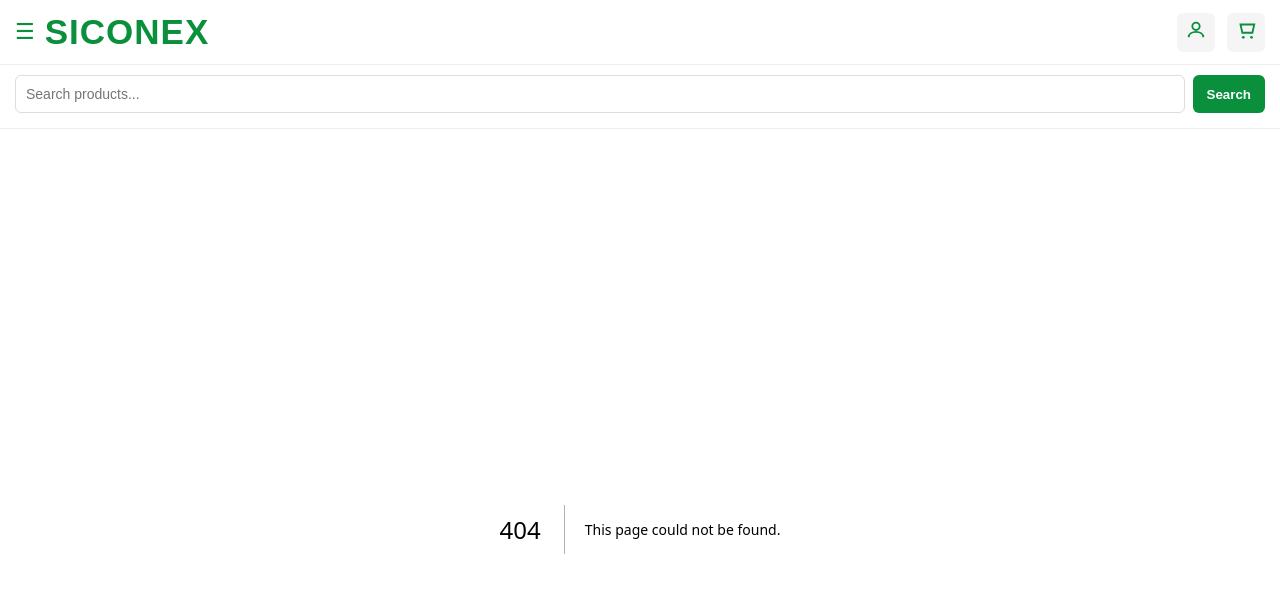
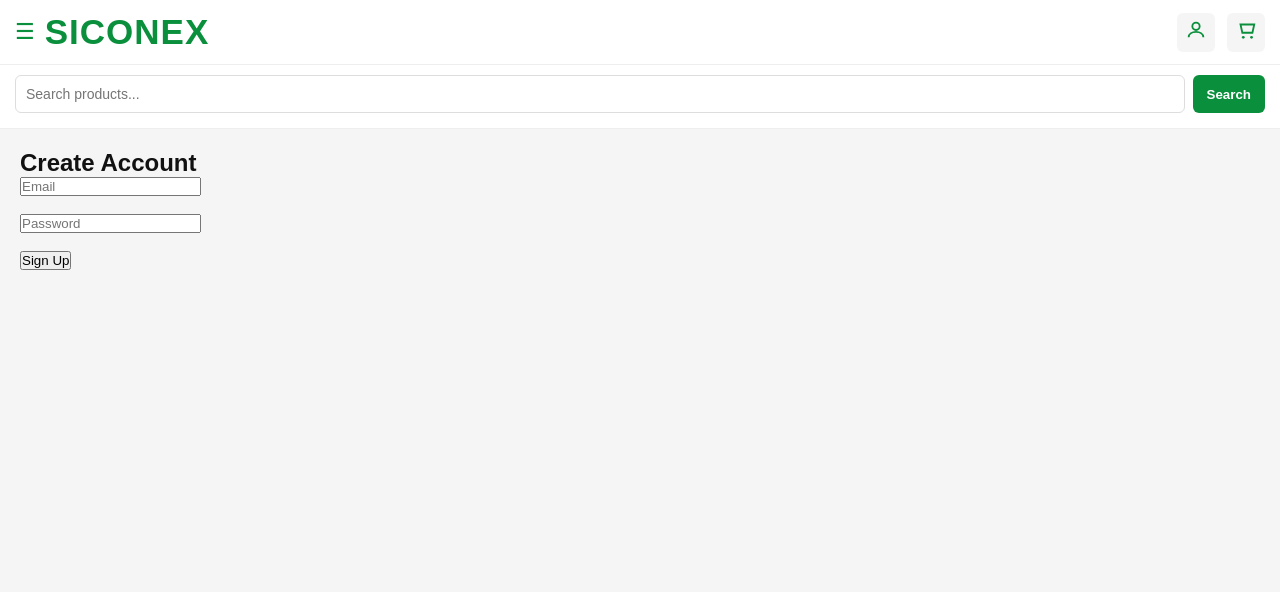
Before and after one commit to protichenoch1/siconex1, a Next.js app: page /auth/signup in a window 1280 px wide. Before the commit this address had no page. Shown: the top 592 px of the page. Built offline with nearby package versions, Linux system fonts and the light colour scheme.

Commit message:
Implement signup page with email and password

```diff
--- /dev/null
+++ b/app/auth/signup/page.js
@@ -0,0 +1,51 @@
+"use client";
+
+import { useState } from "react";
+import { supabase } from "@/lib/supabase";
+import { useRouter } from "next/navigation";
+
+export default function Signup() {
+  const router = useRouter();
+  const [email, setEmail] = useState("");
+  const [password, setPassword] = useState("");
+
+  const handleSignup = async () => {
+    const { error } = await supabase.auth.signUp({
+      email,
+      password,
+    });
+
+    if (error) {
+      alert(error.message);
+      return;
+    }
+
+    // auto login
+    await supabase.auth.signInWithPassword({
+      email,
+      password,
+    });
+
+    router.push("/");
+  };
+
+  return (
+    <div style={{ padding: 20 }}>
+      <h2>Create Account</h2>
+
+      <input
+        type="email"
+        placeholder="Email"
+        onChange={(e) => setEmail(e.target.value)}
+      /><br /><br />
+
+      <input
+        type="password"
+        placeholder="Password"
+        onChange={(e) => setPassword(e.target.value)}
+      /><br /><br />
+
+      <button onClick={handleSignup}>Sign Up</button>
+    </div>
+  );
+}
```
